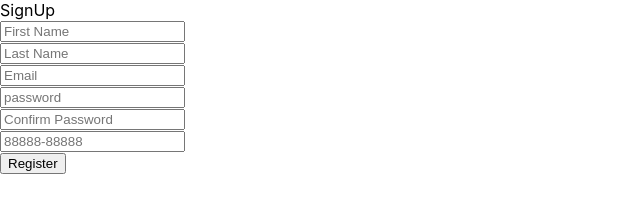
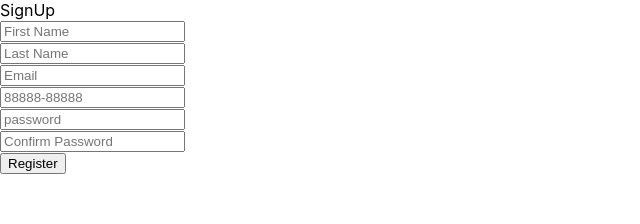
Before and after one commit to Gnanasekar7/CRM, a React (Create React App) app: page / in a window 1280 px wide. Shown: the top 224 px of the page, without its empty margins (0-640 px from the left). Built offline with nearby package versions, Linux system fonts and the light colour scheme.

Commit message:
second commit

```diff
--- a/src/Reg.js
+++ b/src/Reg.js
@@ -95,6 +95,13 @@ function Reg () {
                                 </span>):null
                                 }
                         <br></br>
+                        <input type='text' placeholder='88888-88888' name='pno' onChange={handleInput}></input>
+                        {errors.pno.required?
+                        (<span className="text-danger" >
+                                     phNo is required.
+                                </span>):null
+                                }
+                        <br></br>
                         <input type='password' placeholder="password" name='pass' onChange={handleInput}></input>
                         {errors.pass.required?
                         (<span className="text-danger" >
@@ -104,13 +111,7 @@ function Reg () {
                         <br></br>
                         <input type='password' placeholder="Confirm Password" name='cpass' onChange={handleInput}></input>
                         <br></br>
-                        <input type='text' placeholder='88888-88888' name='pno' onChange={handleInput}></input>
-                        {errors.pno.required?
-                        (<span className="text-danger" >
-                                     phNo is required.
-                                </span>):null
-                                }
-                        <br></br>
+
 
                         <input type='submit' value='Register'/>
                     </form>
```
